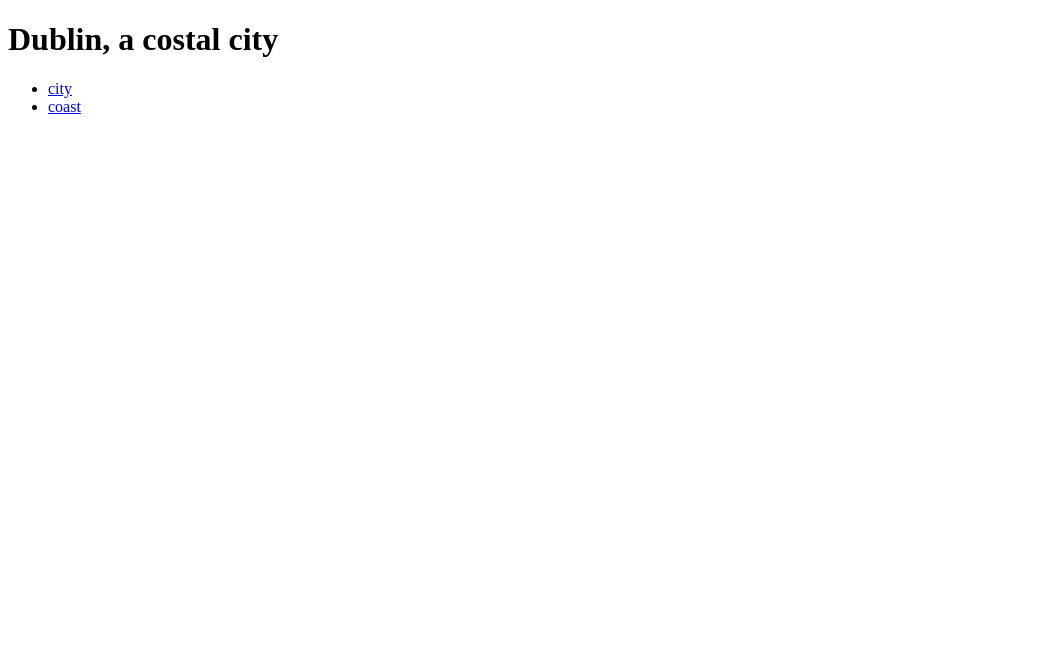
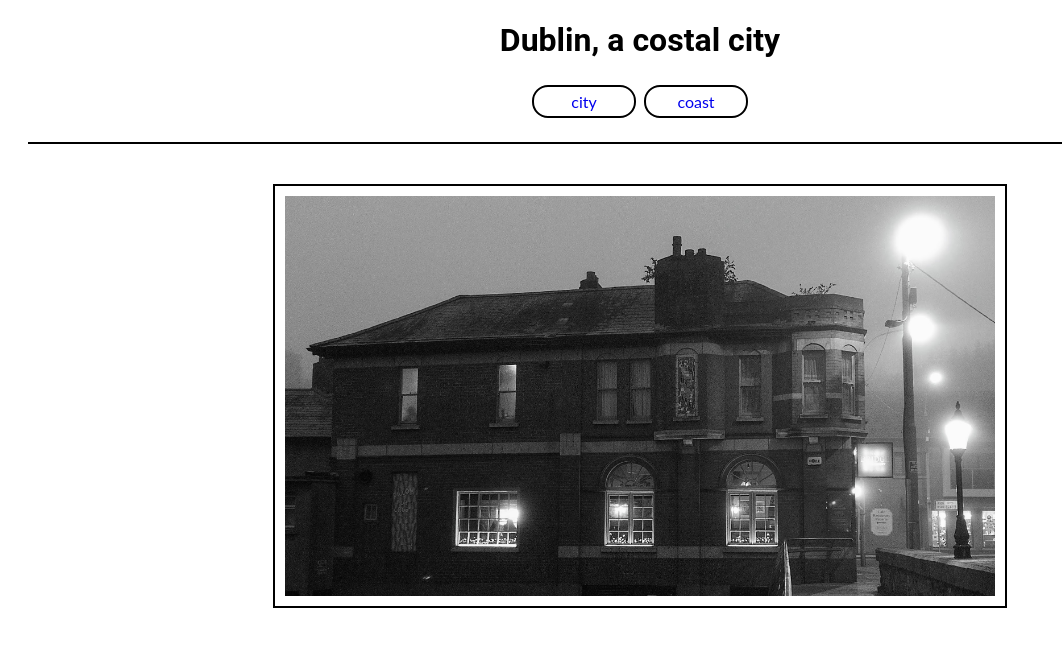
Before and after one commit to tomhall82/dublin-photos, a plain HTML site: page index.html in a window 1280 px wide. Shown: the whole page, without its empty margins (0-1062 px from the left). Drawn offline with Linux system fonts and the light colour scheme.

Commit message:
feat: add images to the webpages

```diff
--- a/index.html
+++ b/index.html
@@ -1,9 +1,10 @@
 <!DOCTYPE html>
 <html lang="en">
   <head>
-    <meta charset="UTF-8">
-    <meta http-equiv="X-UA-Compatible" content="IE=edge">
-    <meta name="viewport" content="width=device-width, initial-scale=1.0">
+    <meta charset="UTF-8" />
+    <meta http-equiv="X-UA-Compatible" content="IE=edge" />
+    <meta name="viewport" content="width=device-width, initial-scale=1.0" />
+    <link rel="stylesheet" href="assets/css/style.css" />
     <title>Dublin</title>
   </head>
   <body>
@@ -18,5 +19,10 @@
         </li>
       </ul>
     </nav>
+    <section>
+      <figure>
+        <img src="assets/images/city.jpg" alt="an image of urban dublin" />
+      </figure>
+    </section>
   </body>
 </html>
```
Also changed, not shown: coast.html (+5 -0 lines), assets/images/beach.jpg (added), assets/images/city.jpg (added). Lines whose indentation alone changed are shown as unchanged.
